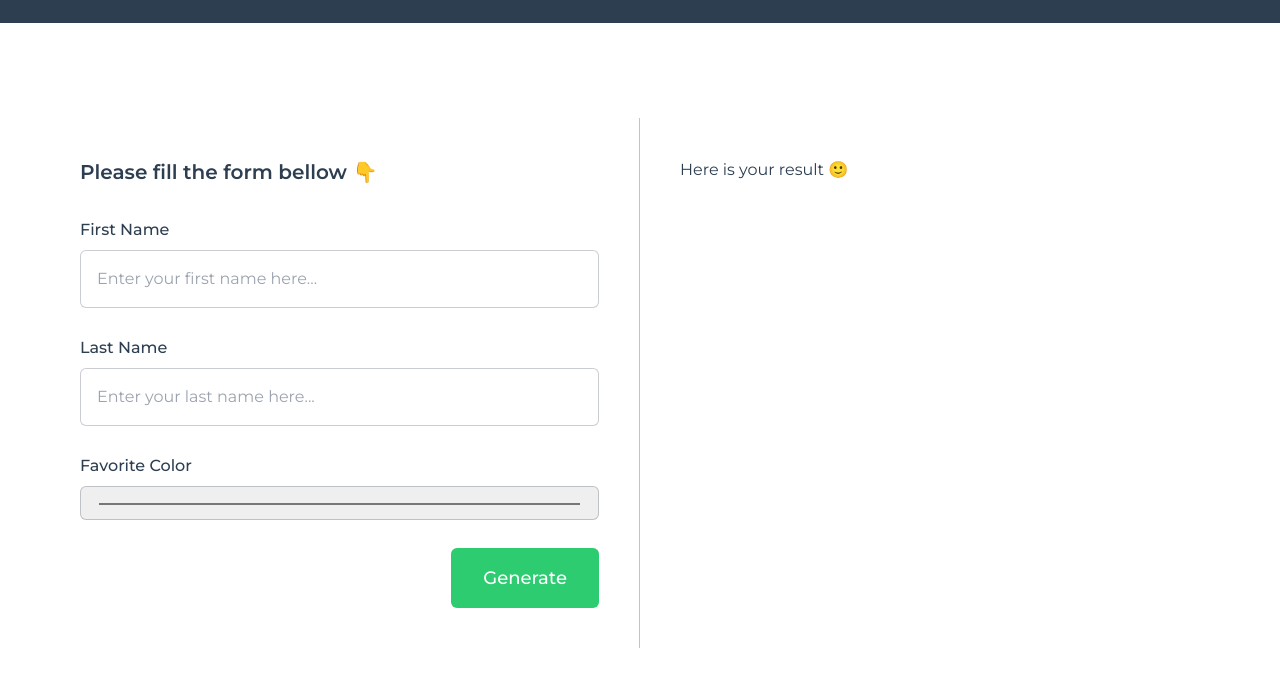
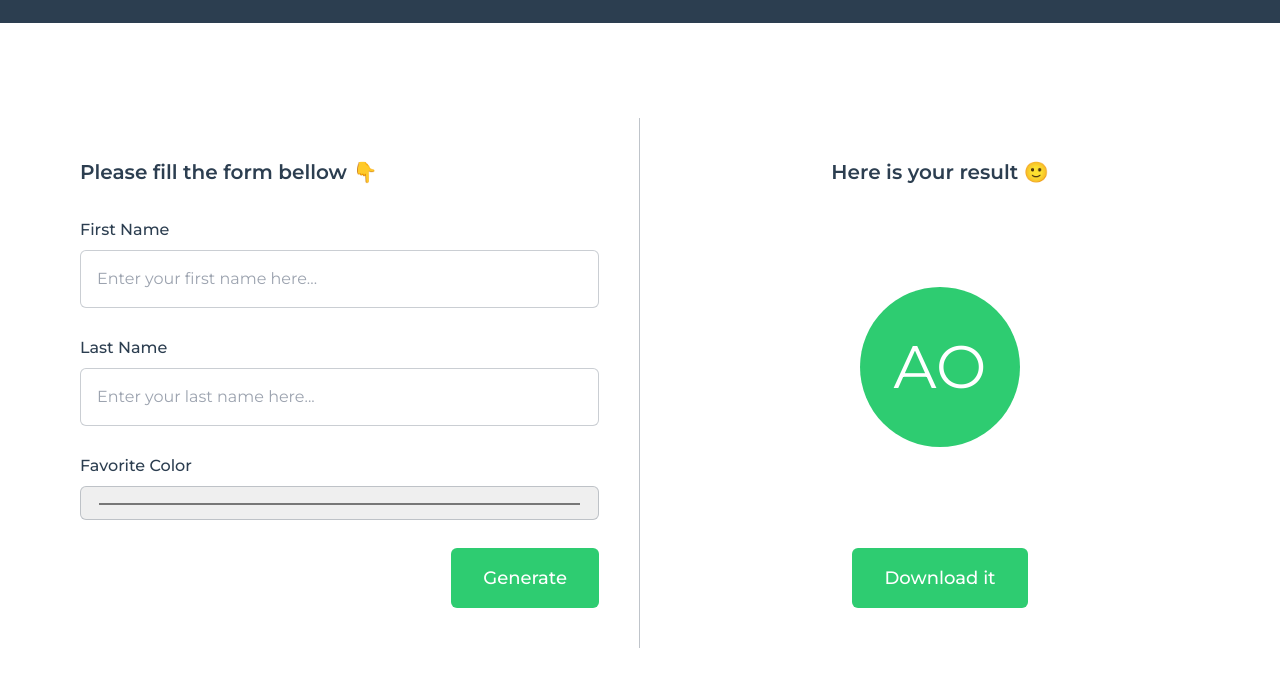
Before and after one commit to aatmaneoulmouden/profile-icon-generator, a website: page index.html in a window 1280 px wide. Shown: the part 57-744 px from the top of the page. Drawn offline with Linux system fonts and the light colour scheme.

Commit message:
Desktop demo: Result section

```diff
--- a/index.html
+++ b/index.html
@@ -46,10 +46,14 @@
                         <label for="color" class="label">Favorite Color</label>
                         <input type="color" id="color" class="input" placeholder="Select your favorite color...">
                     </div>
-                    <button type="submit" class="bg-primary py-4 px-8 rounded-md text-white text-lg font-medium block ml-auto">Generate</button>
+                    <button type="submit" class="btn-primary ml-auto">Generate</button>
                 </form>
-                <div class="result p-10 pr-0">
-                    Here is your result 🙂
+                <div class="result p-10 pr-0 flex flex-col justify-between items-center">
+                    <h2 class="text-xl font-semibold">Here is your result 🙂</h2>
+                    <div class="icon-wrapper w-40 h-40 rounded-full bg-primary flex justify-center items-center text-6xl text-white">
+                        AO
+                    </div>
+                    <button class="btn-primary">Download it</button>
                 </div>
             </div>
         </div>
--- a/src/input.css
+++ b/src/input.css
@@ -27,3 +27,7 @@ main {
 .input {
     @apply border border-dark/25 p-4 w-full rounded-md focus:border-primary;
 }
+
+.btn-primary {
+    @apply bg-primary py-4 px-8 rounded-md text-white text-lg font-medium block;
+}
```
Also changed, not shown: assets/css/style.css.
